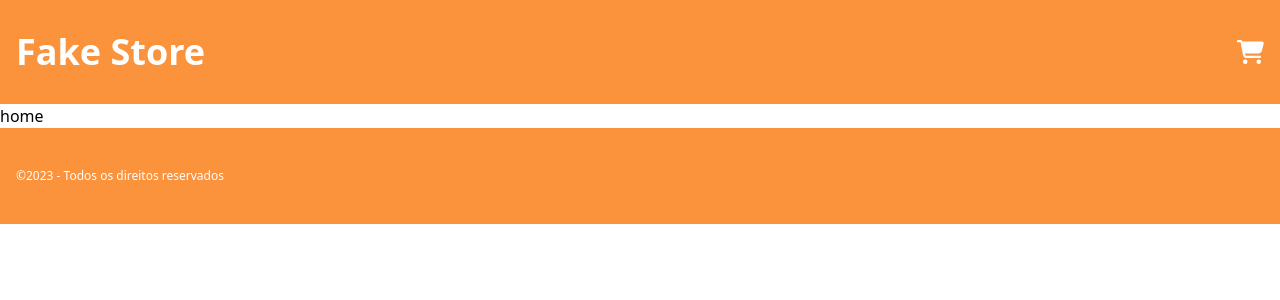
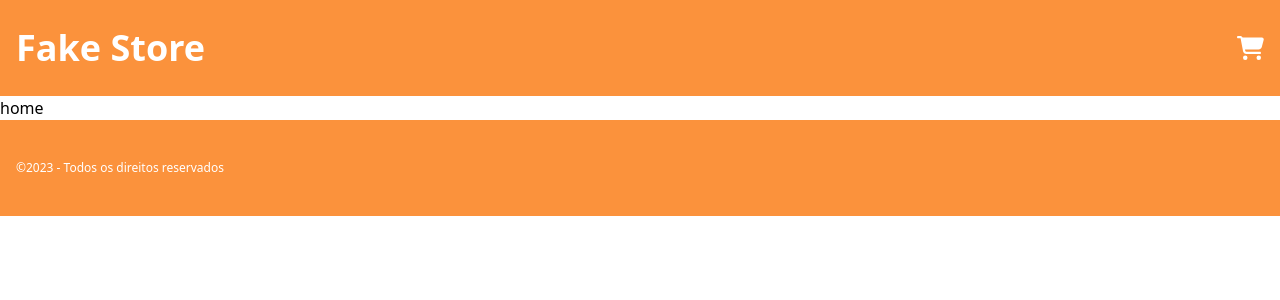
Before and after one commit to bruno-caike/fake-store, a React (Vite) app: page / in a window 1280 px wide. Shown: the top 300 px of the page. Built offline with nearby package versions, Linux system fonts and the light colour scheme.

Commit message:
ajuste na altura do header

```diff
--- a/src/components/Header.jsx
+++ b/src/components/Header.jsx
@@ -6,7 +6,7 @@ import { routes } from "../utils/variables";
 const Header = () => {
     return (
         <header className="bg-orange-400">
-            <div className="container flex items-center justify-between py-8">
+            <div className="container flex items-center justify-between h-24">
                 <Link to={routes.home} className="text-white font-bold text-4xl">Fake Store</Link>
                 <button className="text-white text-2xl transition-all hover:text-slate-400"><FontAwesomeIcon icon={faCartShopping} /></button>
             </div>
```
